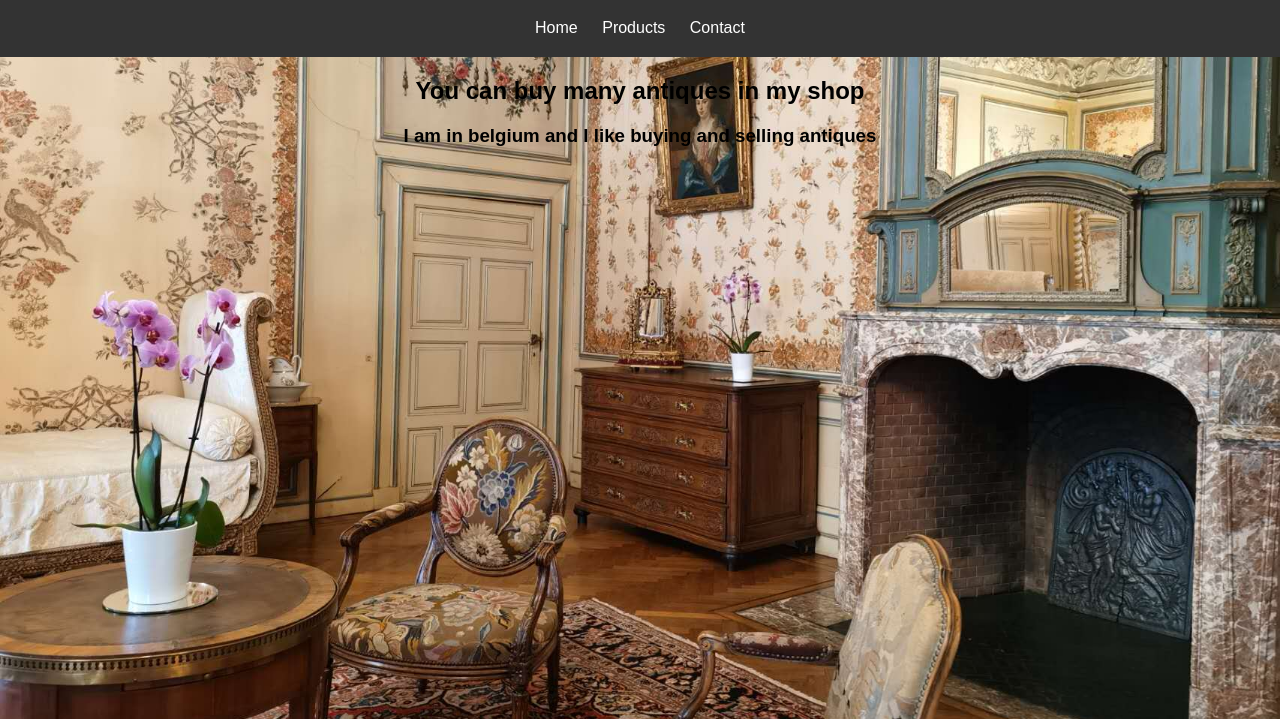
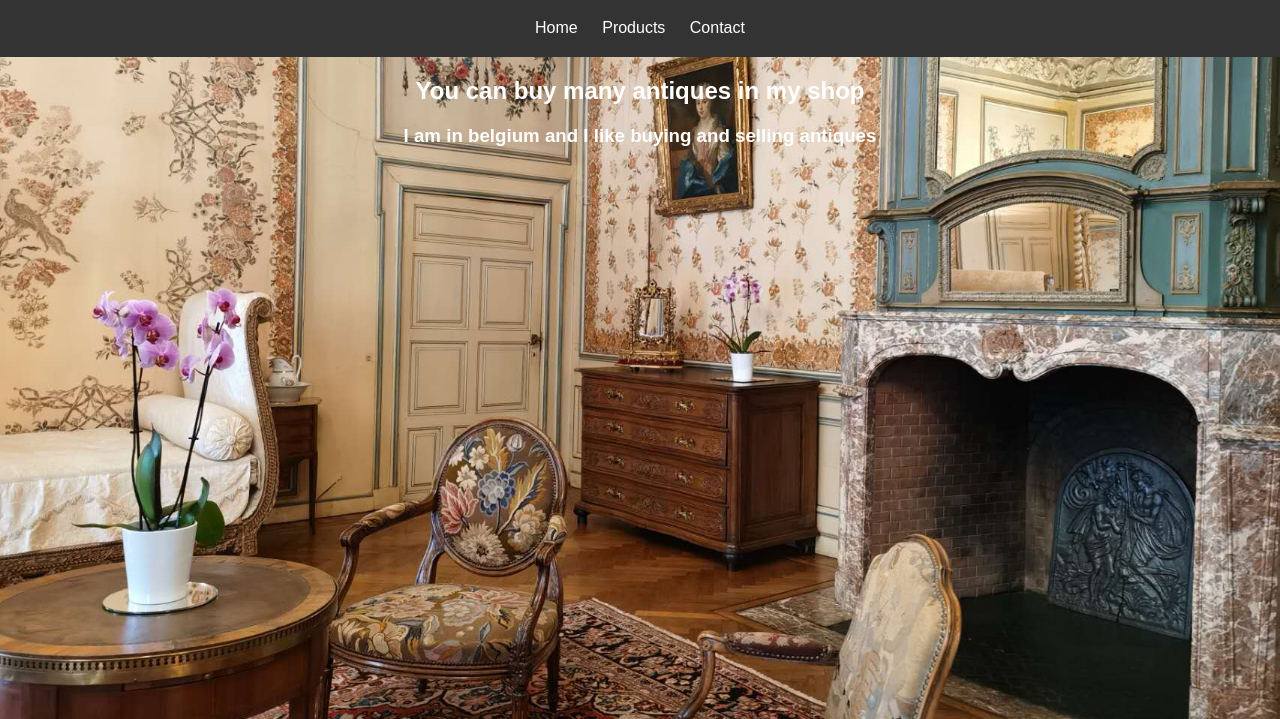
Before and after one commit to SDYNjw/Antique-website, a plain HTML site: page index.html in a window 1280 px wide. Shown: the part 81-800 px from the top of the page. Drawn offline with Linux system fonts and the light colour scheme.

Commit message:
Add files via upload

```diff
--- a/style.css
+++ b/style.css
@@ -14,6 +14,16 @@ header {
 
 nav a {
   margin: 0 10px;
+  color: white;
+  text-decoration: none;
+}
+
+h2 {
+  color: white;
+  text-decoration: none;
+}
+
+h3 {
   color: white;
   text-decoration: none;
 }
```
Also changed, not shown: index.html (+0 -1 lines).
